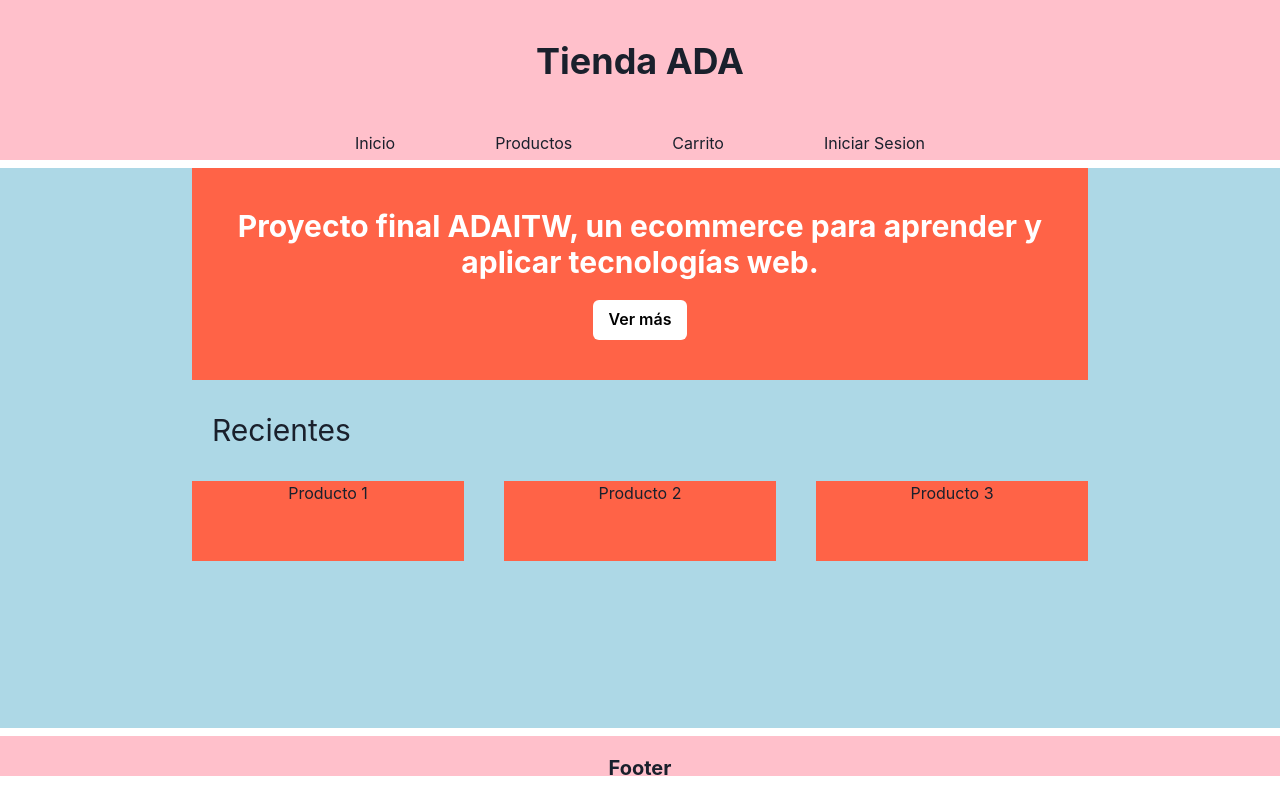
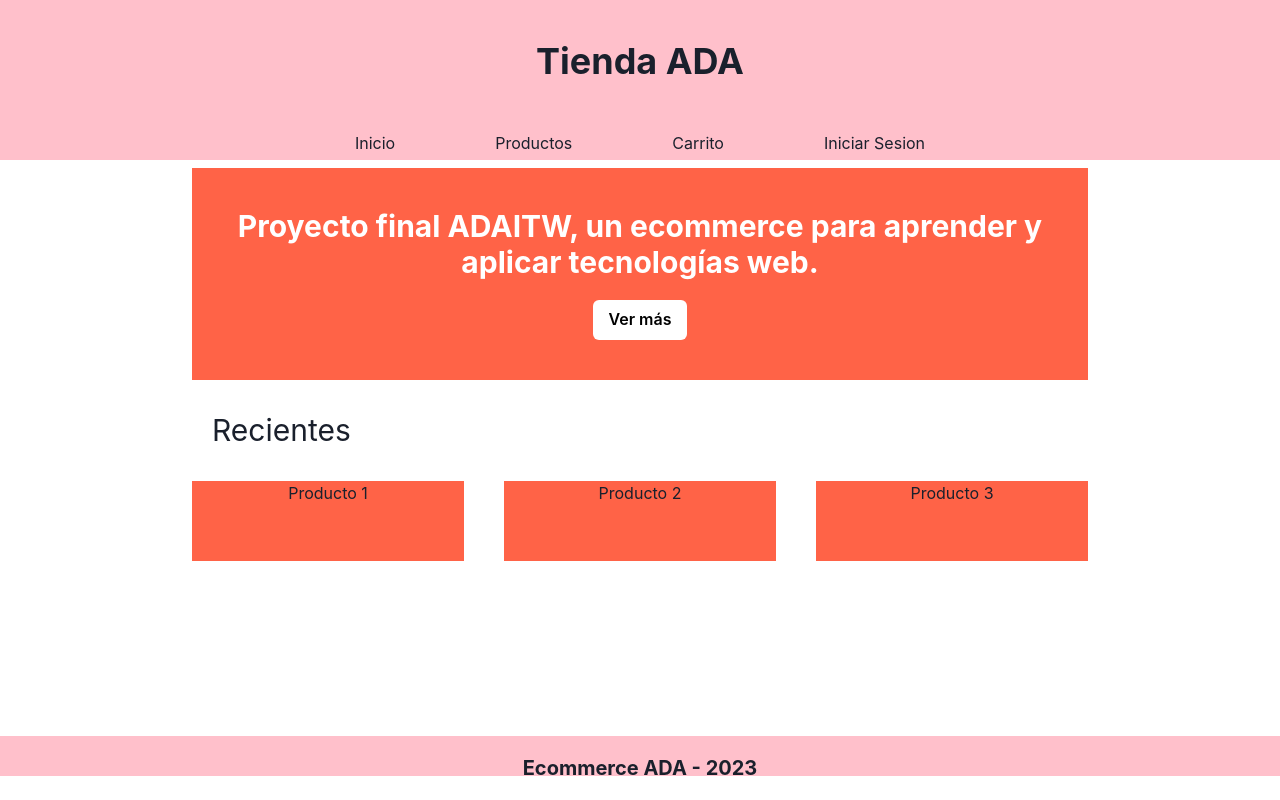
Before and after one commit to carlaweglin/tp-final-ecommerce, a React (Vite) app: page / in a window 1280 px wide. Built offline with nearby package versions, Linux system fonts and the light colour scheme.

Commit message:
create page error 404

```diff
--- a/src/App.jsx
+++ b/src/App.jsx
@@ -2,12 +2,14 @@
 import { AppLayout } from './layouts/AppLayout'
 import { Routes, Route } from "react-router-dom";
 import { Home } from './pages/Home';
+import { Error404 } from './pages/Error404';
 
 function App() {
   return (
     <AppLayout>
       <Routes>
         <Route path='/' element={<Home/>} />
+        <Route path='*' element={<Error404/>} />
       </Routes>
     </AppLayout>
   )
--- a/src/components/Footer.jsx
+++ b/src/components/Footer.jsx
@@ -4,7 +4,7 @@ export function Footer() {
   return (
     <Stack w="full" textAlign="center" bg="pink" h="5vh">
       <Heading as="h5" p={5} fontSize='xl'>
-        Footer
+        Ecommerce ADA - 2023
       </Heading>
     </Stack>
   )
--- a/src/layouts/AppLayout.jsx
+++ b/src/layouts/AppLayout.jsx
@@ -6,7 +6,7 @@ export function AppLayout({ children }) {
   return (
     <VStack>
       <Header />
-      <Stack h='70vh' bg='lightblue' w='100%' textAlign='center'>
+      <Stack h='70vh' w='100%' textAlign='center'>
         {children}
       </Stack>
       <Footer />
--- /dev/null
+++ b/src/pages/Error404.jsx
@@ -0,0 +1,13 @@
+import { Image, Stack } from '@chakra-ui/react'
+
+export function Error404() {
+  return (
+    <Stack alignItems="center" h='100%'>
+      <Image
+        boxSize="500px"
+        src="https://img.freepik.com/vector-gratis/error-404-perdido-ilustracion-concepto-espacio_114360-7901.jpg?w=740&t=st=1685214863~exp=1685215463~hmac=18b43dd7d91de39621ab39493593afcd4f85d173cdd0c203fec5fe73729716f1"
+        alt="Error 404"
+      />
+    </Stack>
+  )
+}
```
Also changed, not shown: src/assets/undraw_page_not_found_re_e9o6.svg (added).
